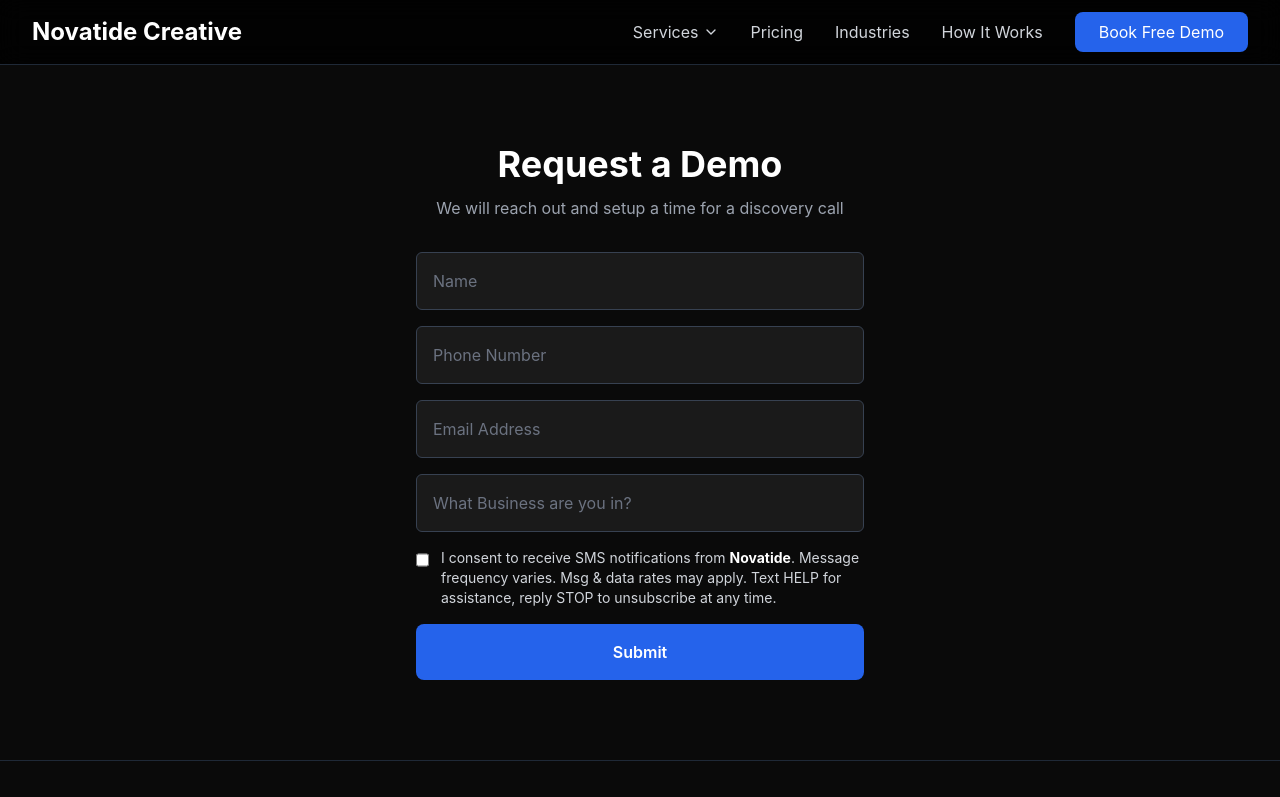
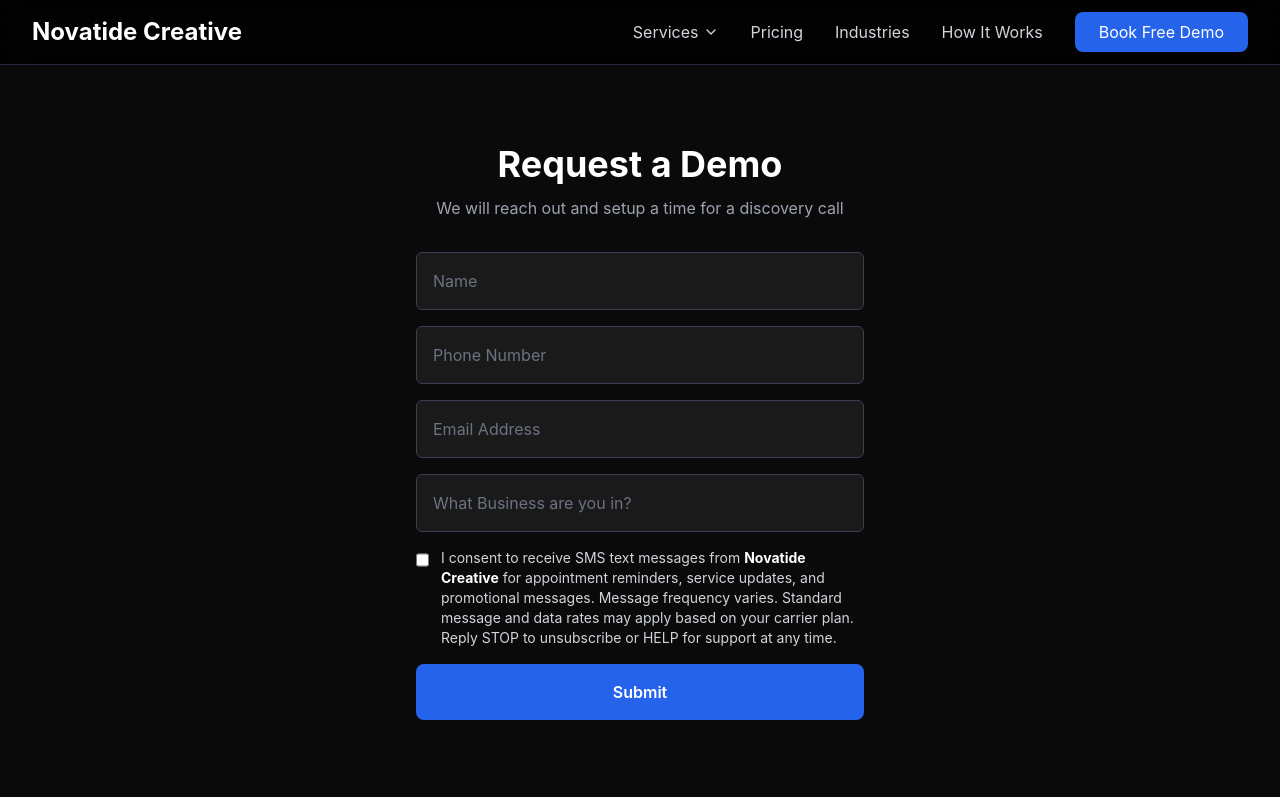
Before and after one commit to novatidecreative-coder/novatidecreativereal, a Next.js app: page /book-demo in a window 1280 px wide. Shown: the top 797 px of the page. Built offline with nearby package versions, Linux system fonts and the light colour scheme.

Commit message:
Update demo form SMS consent and opt-out instructions

```diff
--- a/components/DemoOptInForm.tsx
+++ b/components/DemoOptInForm.tsx
@@ -225,10 +225,8 @@ export default function DemoOptInForm() {
             disabled={isSubmitting}
           />
           <label htmlFor="smsConsent" className="text-sm text-gray-300">
-            I consent to receive SMS notifications from{" "}
-            <strong className="text-white">Novatide</strong>. Message frequency
-            varies. Msg &amp; data rates may apply. Text HELP for assistance,
-            reply STOP to unsubscribe at any time.
+            I consent to receive SMS text messages from{" "}
+            <strong className="text-white">Novatide Creative</strong> for appointment reminders, service updates, and promotional messages. Message frequency varies. Standard message and data rates may apply based on your carrier plan. Reply STOP to unsubscribe or HELP for support at any time.
           </label>
         </div>
         {errors.smsConsent && (
```
